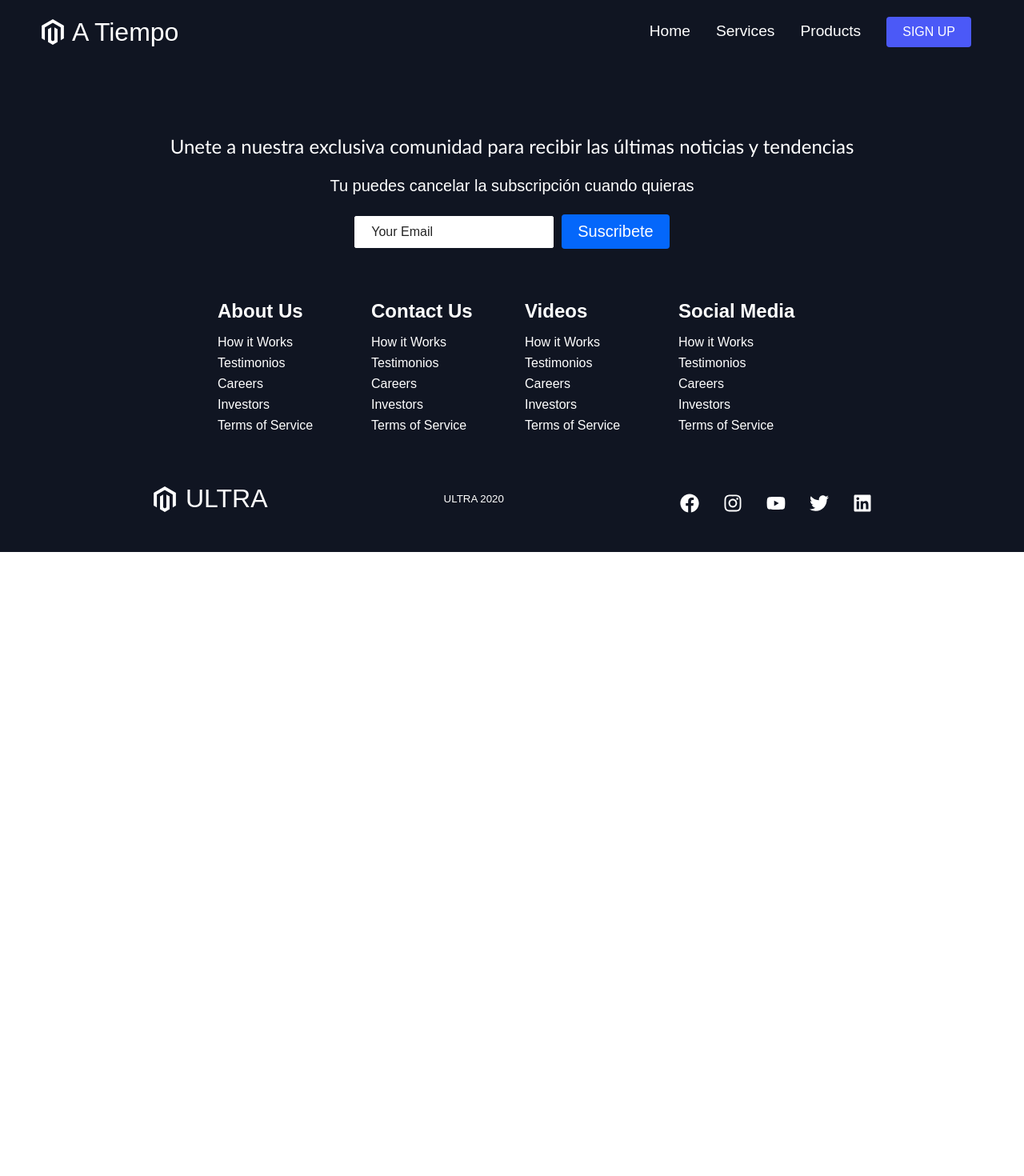
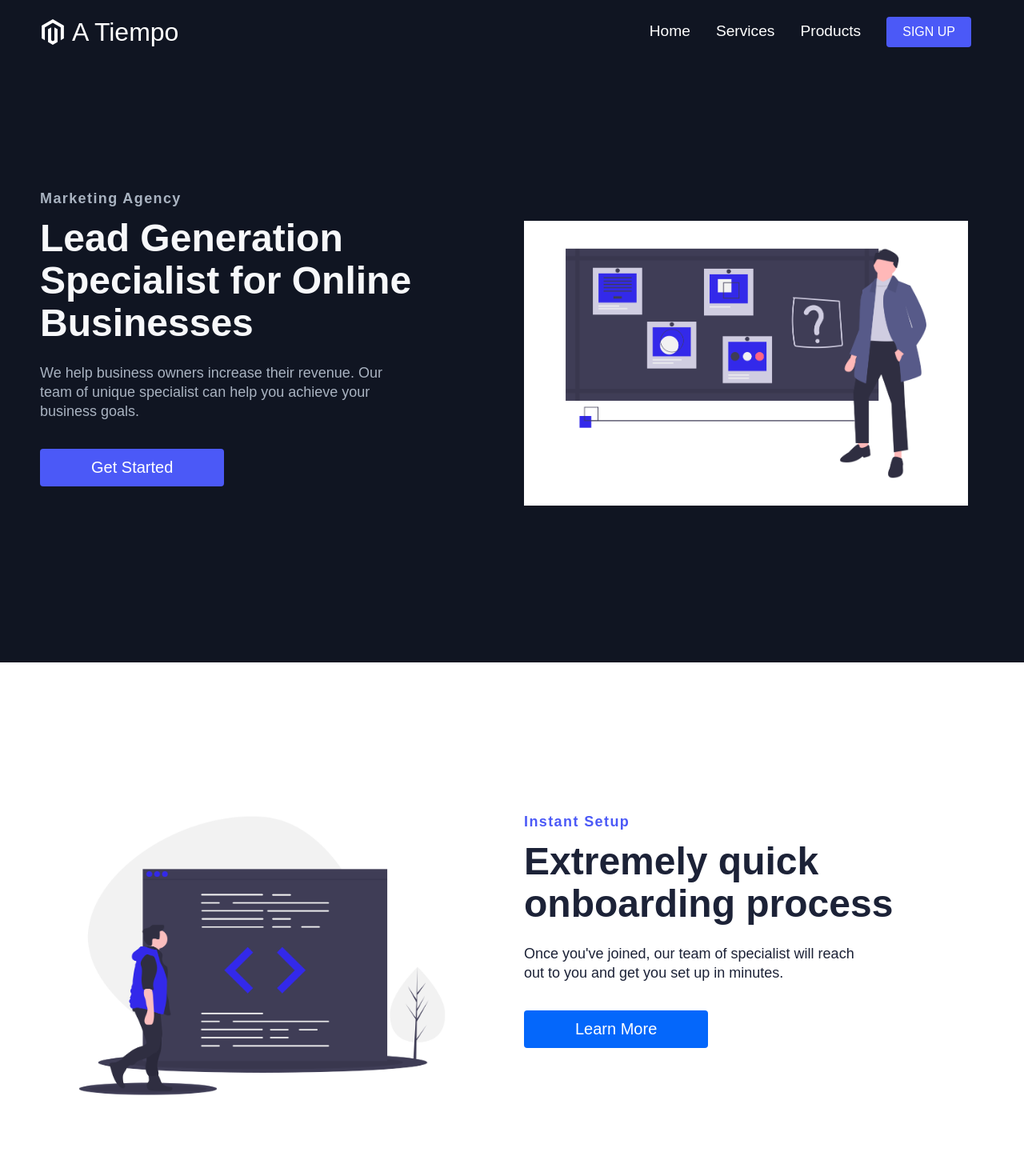
Before and after one commit to ramiro1231/a-tiempo, a React (Create React App) app: page /services in a window 1280 px wide. Shown: the top 1470 px of the page at 80% size. Before the commit the page ends 800 px from the top, so only its background shows below. Built offline with nearby package versions, Linux system fonts and the light colour scheme.

Commit message:
Agrego otras paginas

```diff
--- a/src/App.js
+++ b/src/App.js
@@ -3,6 +3,9 @@ import GlobalStyle from './globalStyles'
 import {BrowserRouter as Router, Switch, Route} from 'react-router-dom' ;
 import {Navbar, Footer} from './components';
 import Home from './pages/HomePage/Home';
+import Services from './pages/Services/Services';
+import Products from './pages/Products/Products';
+import SignUp from './pages/SignUp/SignUp';
 
 function App() {
   return (
@@ -11,6 +14,9 @@ function App() {
       <Navbar/>
       <Switch>
         <Route path='/' exact component={Home}/>
+        <Route path='/services' exact component={Services}/>
+        <Route path='/products' exact component={Products}/>
+        <Route path='/sign-up' exact component={SignUp}/>
       </Switch>
       <Footer/>
     </Router>
--- /dev/null
+++ b/src/pages/Products/Data.js
@@ -0,0 +1,68 @@
+export const homeObjOne = {
+    primary: true,
+    lightBg: false,
+    lightTopLine: true,
+    lightText: true,
+    lightTextDesc: true,
+    topLine: 'Marketing Agency',
+    headline: 'Lead Generation Specialist for Online Businesses',
+    description:
+      'We help business owners increase their revenue. Our team of unique specialist can help you achieve your business goals.',
+    buttonLabel: 'Get Started',
+    imgStart: '',
+    img: require('../../images/profile.png'),
+    alt: 'Credit Card',
+    start: ''
+  };
+
+
+  export const homeObjTwo = {
+    primary: false,
+    lightBg: true,
+    lightTopLine: false,
+    lightText: false,
+    lightTextDesc: false,
+    topLine: 'Instant Setup',
+    headline: 'Extremely quick onboarding process',
+    description:
+      "Once you've joined, our team of specialist will reach out to you and get you set up in minutes.",
+    buttonLabel: 'Learn More',
+    imgStart: 'start',
+    img: require('../../images/social_media.png'),
+    alt: 'Vault',
+    start: 'true'
+  };
+
+export const homeObjThree = {
+    primary: true,
+    lightBg: false,
+    lightTopLine: true,
+    lightText: true,
+    lightTextDesc: true,
+    topLine: 'Instant Setup',
+    headline: 'Extremely quick onboarding process',
+    description:
+      "Once you've joined, our team of specialist will reach out to you and get you set up in minutes.",
+    buttonLabel: 'Learn More',
+    imgStart: '',
+    img: require('../../images/social_media.png'),
+    alt: 'Vault',
+    start: ''
+};
+
+export const homeObjFour = {
+    primary: false,
+    lightBg: true,
+    lightTopLine: false,
+    lightText: false,
+    lightTextDesc: false,
+    topLine: 'Instant Setup',
+    headline: 'Extremely quick onboarding process',
+    description:
+      "Once you've joined, our team of specialist will reach out to you and get you set up in minutes.",
+    buttonLabel: 'Learn More',
+    imgStart: 'start',
+    img: require('../../images/social_media.png'),
+    alt: 'Vault',
+    start: 'true'
+};
--- /dev/null
+++ b/src/pages/Products/Products.js
@@ -0,0 +1,16 @@
+import React from 'react'
+import { homeObjOne, homeObjTwo, homeObjThree,homeObjFour} from './Data';
+import { InfoSection, Pricing} from '../../components'
+
+
+const Products = () => {
+    return (
+        <>
+
+            <Pricing/>
+            <InfoSection {...homeObjFour}/>
+        </>
+    )
+}
+
+export default Products;
--- /dev/null
+++ b/src/pages/Services/Data.js
@@ -0,0 +1,68 @@
+export const homeObjOne = {
+    primary: true,
+    lightBg: false,
+    lightTopLine: true,
+    lightText: true,
+    lightTextDesc: true,
+    topLine: 'Marketing Agency',
+    headline: 'Lead Generation Specialist for Online Businesses',
+    description:
+      'We help business owners increase their revenue. Our team of unique specialist can help you achieve your business goals.',
+    buttonLabel: 'Get Started',
+    imgStart: '',
+    img: require('../../images/profile.png'),
+    alt: 'Credit Card',
+    start: ''
+  };
+
+
+  export const homeObjTwo = {
+    primary: false,
+    lightBg: true,
+    lightTopLine: false,
+    lightText: false,
+    lightTextDesc: false,
+    topLine: 'Instant Setup',
+    headline: 'Extremely quick onboarding process',
+    description:
+      "Once you've joined, our team of specialist will reach out to you and get you set up in minutes.",
+    buttonLabel: 'Learn More',
+    imgStart: 'start',
+    img: require('../../images/social_media.png'),
+    alt: 'Vault',
+    start: 'true'
+  };
+
+export const homeObjThree = {
+    primary: true,
+    lightBg: false,
+    lightTopLine: true,
+    lightText: true,
+    lightTextDesc: true,
+    topLine: 'Instant Setup',
+    headline: 'Extremely quick onboarding process',
+    description:
+      "Once you've joined, our team of specialist will reach out to you and get you set up in minutes.",
+    buttonLabel: 'Learn More',
+    imgStart: '',
+    img: require('../../images/social_media.png'),
+    alt: 'Vault',
+    start: ''
+};
+
+export const homeObjFour = {
+    primary: false,
+    lightBg: true,
+    lightTopLine: false,
+    lightText: false,
+    lightTextDesc: false,
+    topLine: 'Instant Setup',
+    headline: 'Extremely quick onboarding process',
+    description:
+      "Once you've joined, our team of specialist will reach out to you and get you set up in minutes.",
+    buttonLabel: 'Learn More',
+    imgStart: 'start',
+    img: require('../../images/social_media.png'),
+    alt: 'Vault',
+    start: 'true'
+};
--- /dev/null
+++ b/src/pages/Services/Services.js
@@ -0,0 +1,18 @@
+import React from 'react'
+import { homeObjOne, homeObjTwo, homeObjThree,homeObjFour} from './Data';
+import { InfoSection, Pricing} from '../../components'
+
+
+const Services = () => {
+    return (
+        <>
+            <InfoSection {...homeObjOne}/>
+            <InfoSection {...homeObjTwo}/>
+            <InfoSection {...homeObjThree}/>
+            <Pricing/>
+            <InfoSection {...homeObjFour}/>
+        </>
+    )
+}
+
+export default Services;
--- /dev/null
+++ b/src/pages/SignUp/Data.js
@@ -0,0 +1,68 @@
+export const homeObjOne = {
+    primary: true,
+    lightBg: false,
+    lightTopLine: true,
+    lightText: true,
+    lightTextDesc: true,
+    topLine: 'Marketing Agency',
+    headline: 'Lead Generation Specialist for Online Businesses',
+    description:
+      'We help business owners increase their revenue. Our team of unique specialist can help you achieve your business goals.',
+    buttonLabel: 'Get Started',
+    imgStart: '',
+    img: require('../../images/profile.png'),
+    alt: 'Credit Card',
+    start: ''
+  };
+
+
+  export const homeObjTwo = {
+    primary: false,
+    lightBg: true,
+    lightTopLine: false,
+    lightText: false,
+    lightTextDesc: false,
+    topLine: 'Instant Setup',
+    headline: 'Extremely quick onboarding process',
+    description:
+      "Once you've joined, our team of specialist will reach out to you and get you set up in minutes.",
+    buttonLabel: 'Learn More',
+    imgStart: 'start',
+    img: require('../../images/social_media.png'),
+    alt: 'Vault',
+    start: 'true'
+  };
+
+export const homeObjThree = {
+    primary: true,
+    lightBg: false,
+    lightTopLine: true,
+    lightText: true,
+    lightTextDesc: true,
+    topLine: 'Instant Setup',
+    headline: 'Extremely quick onboarding process',
+    description:
+      "Once you've joined, our team of specialist will reach out to you and get you set up in minutes.",
+    buttonLabel: 'Learn More',
+    imgStart: '',
+    img: require('../../images/social_media.png'),
+    alt: 'Vault',
+    start: ''
+};
+
+export const homeObjFour = {
+    primary: false,
+    lightBg: true,
+    lightTopLine: false,
+    lightText: false,
+    lightTextDesc: false,
+    topLine: 'Instant Setup',
+    headline: 'Extremely quick onboarding process',
+    description:
+      "Once you've joined, our team of specialist will reach out to you and get you set up in minutes.",
+    buttonLabel: 'Learn More',
+    imgStart: 'start',
+    img: require('../../images/social_media.png'),
+    alt: 'Vault',
+    start: 'true'
+};
--- /dev/null
+++ b/src/pages/SignUp/SignUp.js
@@ -0,0 +1,18 @@
+import React from 'react'
+import { homeObjOne, homeObjTwo, homeObjThree,homeObjFour} from './Data';
+import { InfoSection, Pricing} from '../../components'
+
+
+const SignUp = () => {
+    return (
+        <>
+            <InfoSection {...homeObjOne}/>
+            <InfoSection {...homeObjTwo}/>
+            <InfoSection {...homeObjThree}/>
+            <Pricing/>
+            <InfoSection {...homeObjFour}/>
+        </>
+    )
+}
+
+export default SignUp;
```
